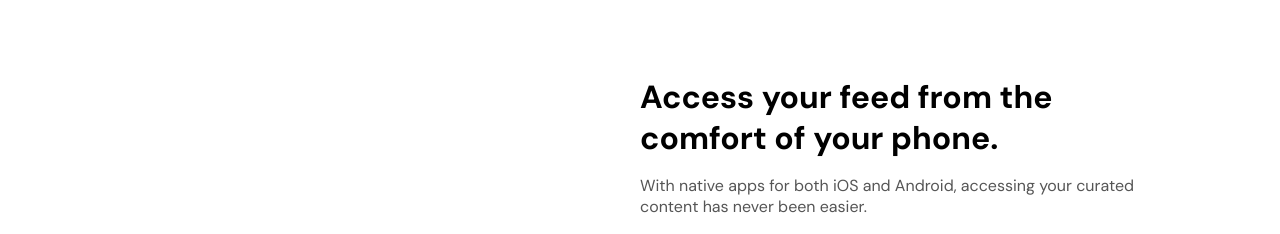
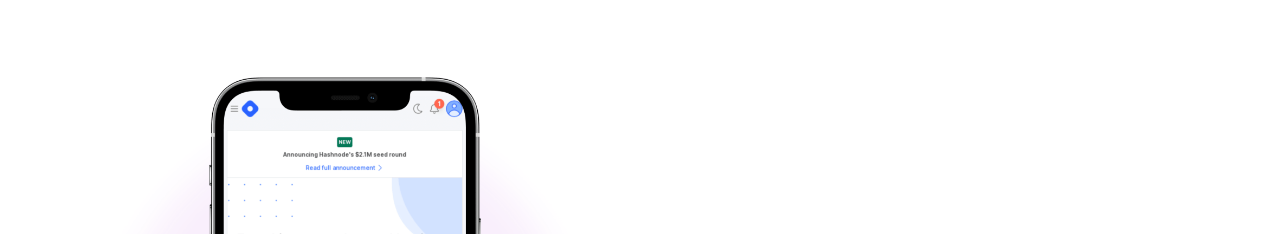
Before and after one commit to Marcos-Development-web/SITE-FICTICIO, a plain HTML site: page index.html in a window 1280 px wide. Shown: the part 1162-1396 px from the top of the page. Drawn offline with Linux system fonts and the light colour scheme.

Commit message:
Update index.html
K

```diff
--- a/index.html
+++ b/index.html
@@ -50,7 +50,7 @@
         </section>
         <section class="section-two">
           <div class="section-two__left">
-            <img src="assets/img/Phone Mockups.png" alt="">
+            <img src="assets/img/Phone Mockup.png" alt="">
           </div>
           <div class="section-two__right">
             <h2 class="section-two__title">Access your feed from the comfort of your phone.</h2>
```
